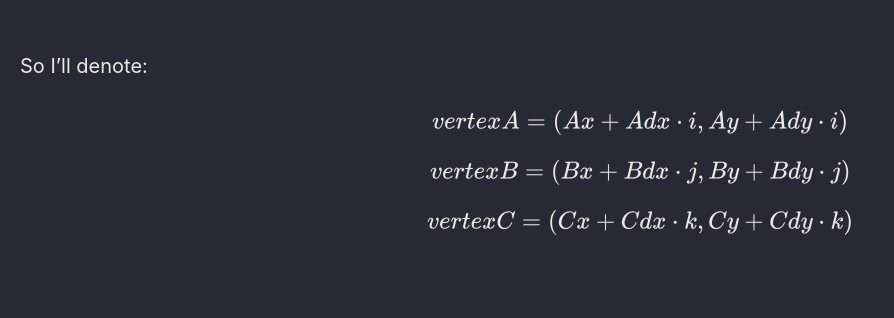
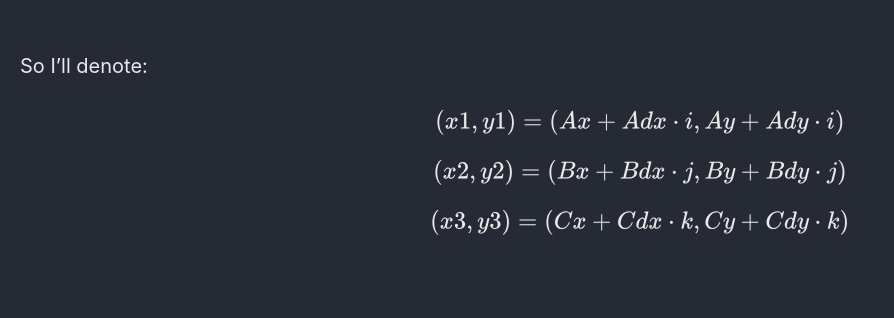
Before and after one commit to Connor-McCartney/Connor-McCartney.github.io, a Jekyll site: the page built from _pages/cryptography/other/Geometry-Hash-Balsn-CTF-2023.md, in a window 1280 px wide and 900 px high, scrolled down 2385 px. Shown: the part 374-692 px from the top of the window, without its empty margins (0-894 px from the left). Built offline with Jekyll 4.4.1, drawn with Linux system fonts in a browser that asks for light colours; cached includes are drawn as plain includes.

Commit message:
Update Geometry-Hash-Balsn-CTF-2023.md

```diff
--- a/_pages/cryptography/other/Geometry-Hash-Balsn-CTF-2023.md
+++ b/_pages/cryptography/other/Geometry-Hash-Balsn-CTF-2023.md
@@ -107,11 +107,11 @@ Note that the vertices of the triangles are unknown, given by: <br>
 
 So I'll denote:
 
-$$ vertexA = (Ax + Adx \cdot i, Ay + Ady \cdot i) $$
+$$ (x1, y1) = (Ax + Adx \cdot i, Ay + Ady \cdot i) $$
 
-$$ vertexB = (Bx + Bdx \cdot j, By + Bdy \cdot j) $$
+$$ (x2, y2) = (Bx + Bdx \cdot j, By + Bdy \cdot j) $$
 
-$$ vertexC = (Cx + Cdx \cdot k, Cy + Cdy \cdot k) $$
+$$ (x3, y3) = (Cx + Cdx \cdot k, Cy + Cdy \cdot k) $$
 
 
 <br>
```
